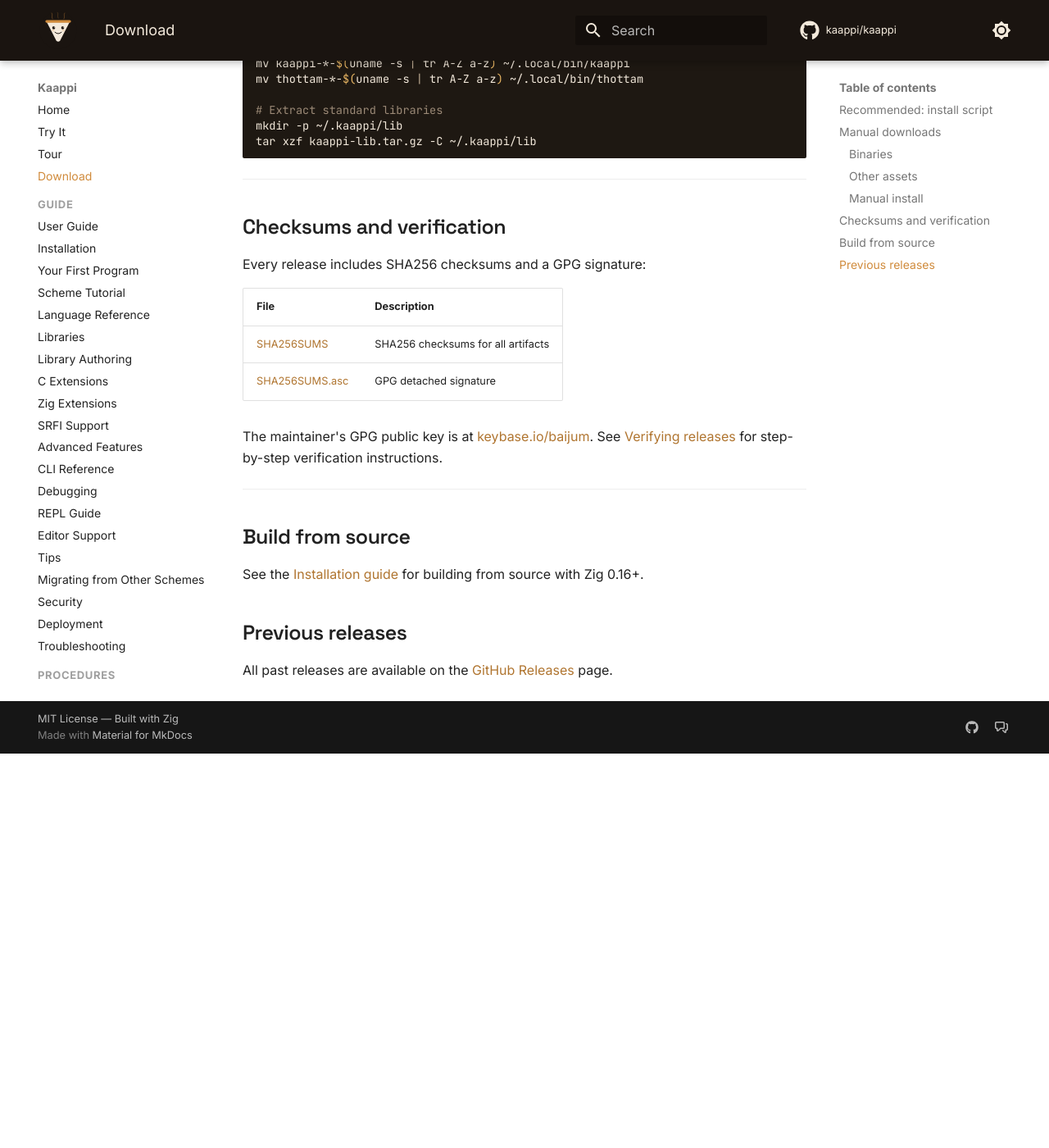
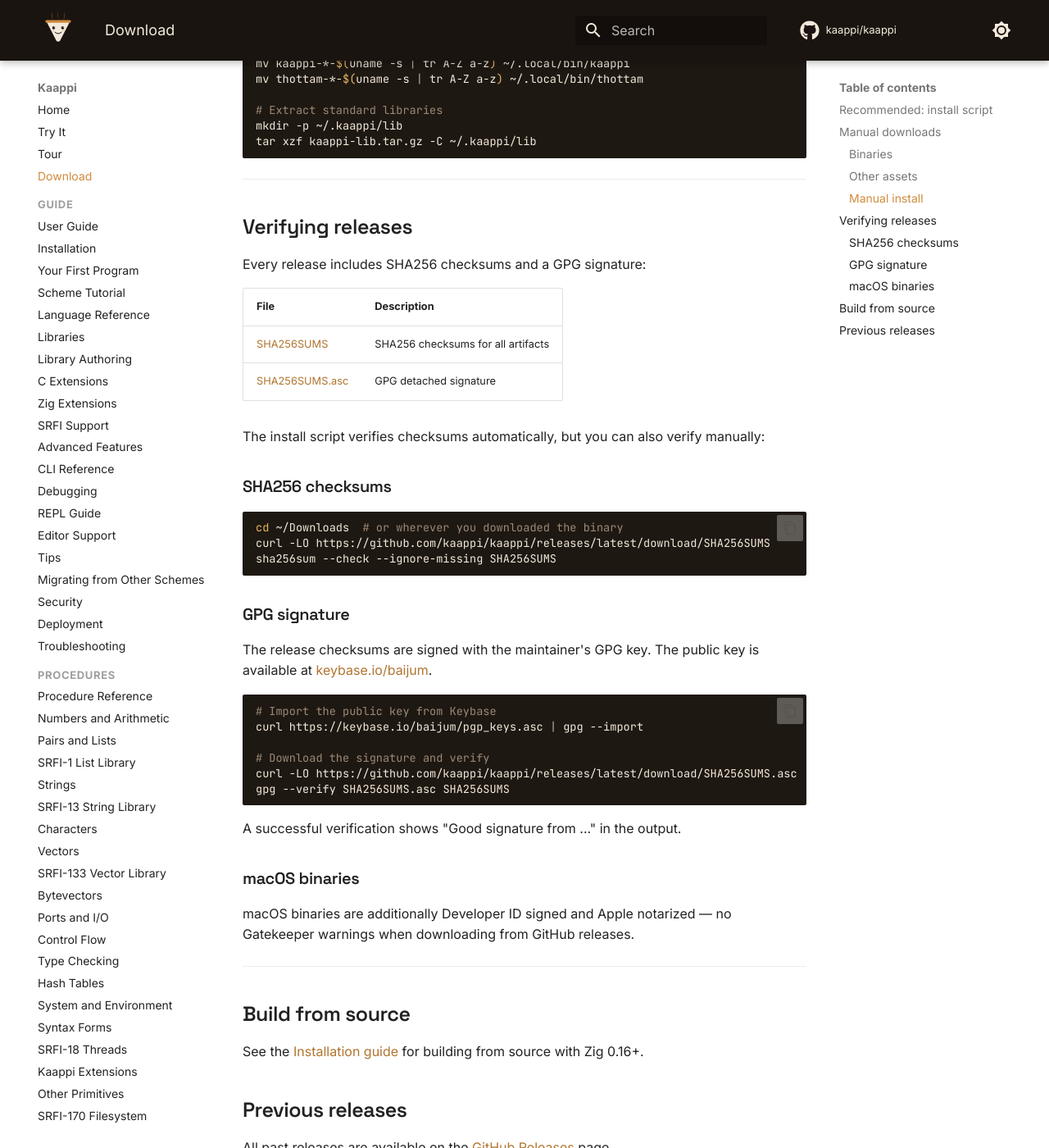
Before and after one commit to kaappi/kaappi.github.io, an MkDocs documentation site: the page built from docs/download.md, in a window 1280 px wide and 1400 px high, scrolled down 1331 px. Shown: the whole window at 82% size. Built offline with MkDocs 1.6.1 and Material for MkDocs 9.7.7, drawn with Linux system fonts in a browser that asks for light colours; comment, search, counter and statistics services are not loaded; before the commit the page ends 2250 px from its top, so only the background shows below that.

Commit message:
Move verification instructions from installation to download page
Verification belongs with downloads, not build-from-source.
Eliminates overlap between the two pages.

Co-Authored-By: Claude Opus 4.6 (1M context) <noreply@anthropic.com>

````diff
--- a/docs/download.md
+++ b/docs/download.md
@@ -58,7 +58,7 @@ tar xzf kaappi-lib.tar.gz -C ~/.kaappi/lib
 
 ---
 
-## Checksums and verification
+## Verifying releases
 
 Every release includes SHA256 checksums and a GPG signature:
 
@@ -67,10 +67,37 @@ Every release includes SHA256 checksums and a GPG signature:
 | [SHA256SUMS](https://github.com/kaappi/kaappi/releases/latest/download/SHA256SUMS) | SHA256 checksums for all artifacts |
 | [SHA256SUMS.asc](https://github.com/kaappi/kaappi/releases/latest/download/SHA256SUMS.asc) | GPG detached signature |
 
-The maintainer's GPG public key is at
-[keybase.io/baijum](https://keybase.io/baijum).
-See [Verifying releases](guide/installation.md#verifying-releases) for
-step-by-step verification instructions.
+The install script verifies checksums automatically, but you can also verify
+manually:
+
+### SHA256 checksums
+
+```bash
+cd ~/Downloads  # or wherever you downloaded the binary
+curl -LO https://github.com/kaappi/kaappi/releases/latest/download/SHA256SUMS
+sha256sum --check --ignore-missing SHA256SUMS
+```
+
+### GPG signature
+
+The release checksums are signed with the maintainer's GPG key. The public key
+is available at [keybase.io/baijum](https://keybase.io/baijum).
+
+```bash
+# Import the public key from Keybase
+curl https://keybase.io/baijum/pgp_keys.asc | gpg --import
+
+# Download the signature and verify
+curl -LO https://github.com/kaappi/kaappi/releases/latest/download/SHA256SUMS.asc
+gpg --verify SHA256SUMS.asc SHA256SUMS
+```
+
+A successful verification shows "Good signature from ..." in the output.
+
+### macOS binaries
+
+macOS binaries are additionally Developer ID signed and Apple notarized — no
+Gatekeeper warnings when downloading from GitHub releases.
 
 ---
 
--- a/docs/guide/installation.md
+++ b/docs/guide/installation.md
@@ -63,41 +63,6 @@ Run the test suite to confirm everything works:
 zig build test
 ```
 
-## Verifying releases
-
-Every GitHub release includes `SHA256SUMS` (checksums for all binaries) and
-`SHA256SUMS.asc` (a detached GPG signature). The install script verifies
-checksums automatically, but you can also verify manually:
-
-### SHA256 checksums
-
-```bash
-cd ~/Downloads  # or wherever you downloaded the binary
-curl -LO https://github.com/kaappi/kaappi/releases/latest/download/SHA256SUMS
-sha256sum --check --ignore-missing SHA256SUMS
-```
-
-### GPG signature
-
-The release checksums are signed with the maintainer's GPG key. The public key
-is available at [keybase.io/baijum](https://keybase.io/baijum).
-
-```bash
-# Import the public key from Keybase
-curl https://keybase.io/baijum/pgp_keys.asc | gpg --import
-
-# Download the signature and verify
-curl -LO https://github.com/kaappi/kaappi/releases/latest/download/SHA256SUMS.asc
-gpg --verify SHA256SUMS.asc SHA256SUMS
-```
-
-A successful verification shows "Good signature from ..." in the output.
-
-### macOS binaries
-
-macOS binaries are additionally Developer ID signed and Apple notarized — no
-Gatekeeper warnings when downloading from GitHub releases.
-
 ## Build modes
 
 The default build uses **ReleaseSafe** (fast execution with bounds checking).
````
